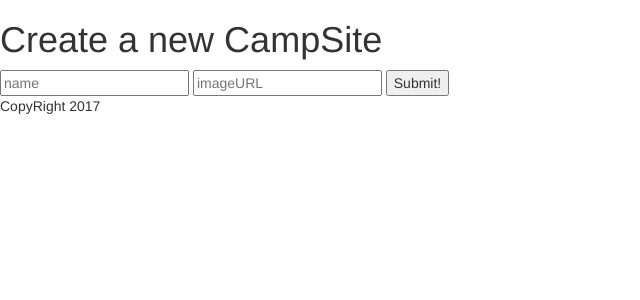
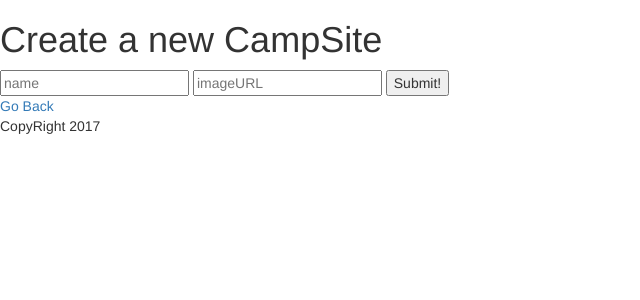
Before and after one commit to yalcinos/vote-camp-site, a Node server app: page /campgrounds/new in a window 1280 px wide. Shown: the top 300 px of the page, without its empty margins (0-640 px from the left). Run offline with Node 20, Linux system fonts and the light colour scheme.

Commit message:
Go Back link added.

```diff
--- a/views/new.ejs
+++ b/views/new.ejs
@@ -6,4 +6,5 @@
     <input type="text" name="img" placeholder="imageURL">
     <button>Submit!</button>
 </form>
+<a href="/campgrounds">Go Back</a>
 <% include partials/footer%>
```
